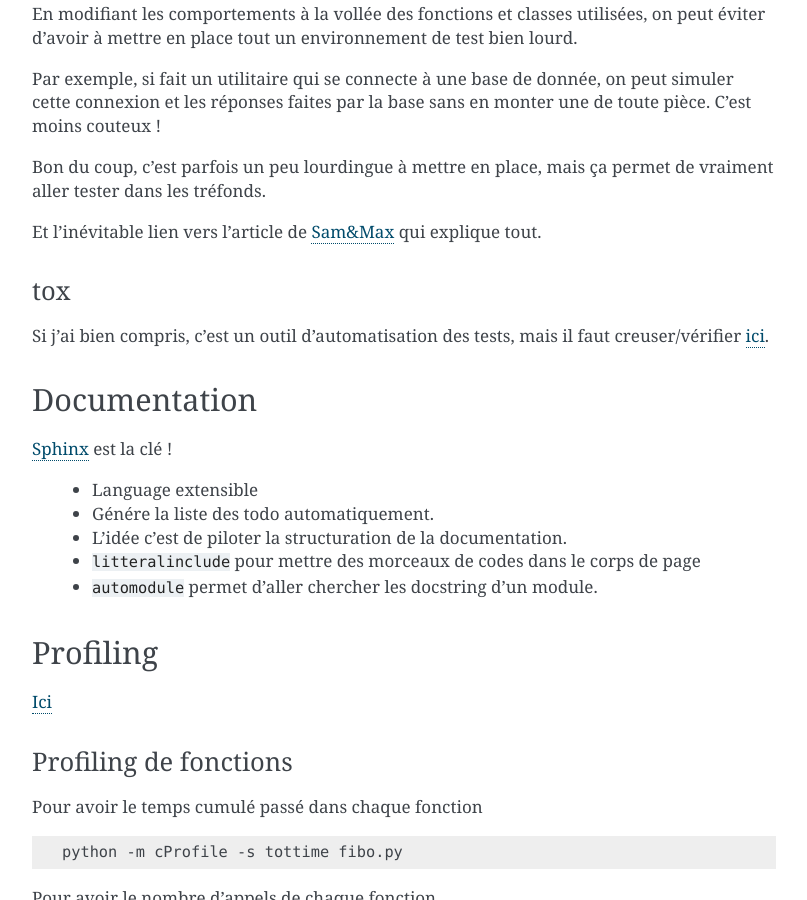
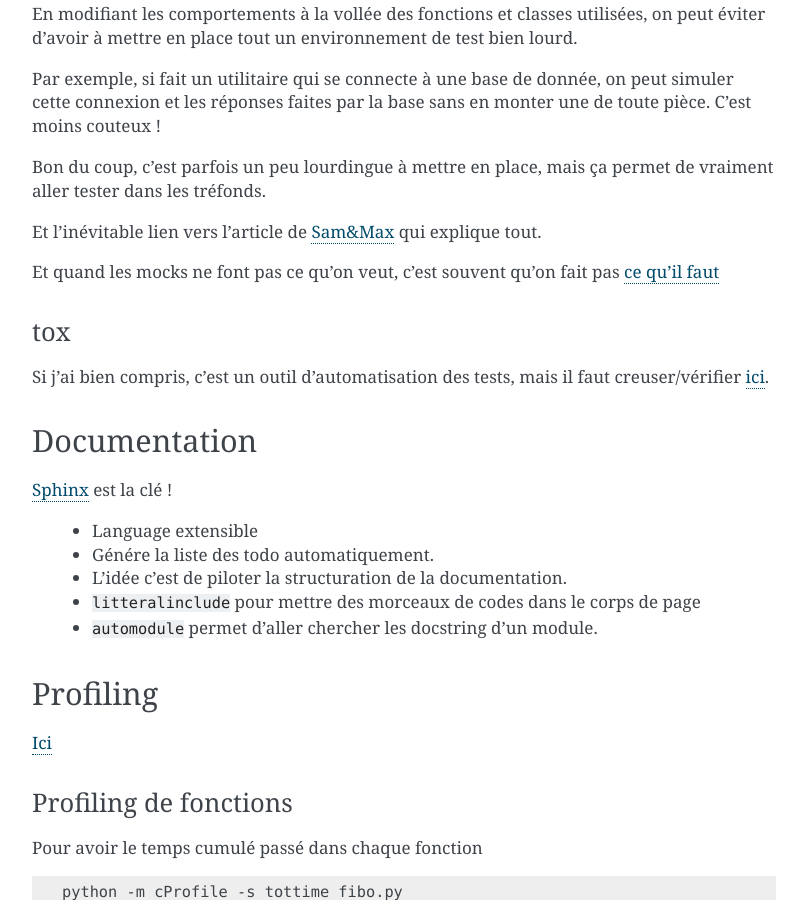
Before and after one commit to galactics/doc-python, a Sphinx documentation site: the page built from source/06-tools.rst, in a window 1280 px wide and 900 px high, scrolled down 3820 px. Shown: the whole window, without its empty margins (346-1153 px from the left). Built offline with Sphinx 7.4.7, drawn with Linux system fonts in a browser that asks for light colours.

Commit message:
Les mocks qui marchent pas, c'est souvent la même erreur

```diff
--- a/source/06-tools.rst
+++ b/source/06-tools.rst
@@ -203,6 +203,8 @@ de vraiment aller tester dans les tréfonds.
 Et l'inévitable lien vers l'article de `Sam\&Max <http://sametmax.com/un-gros-guide-bien-gras-sur-les-tests-unitaires-en-python-partie-5/>`__
 qui explique tout.
 
+Et quand les mocks ne font pas ce qu'on veut, c'est souvent qu'on fait pas `ce qu'il faut <http://alexmarandon.com/articles/python_mock_gotchas/>`__
+
 tox
 ^^^
 
```
